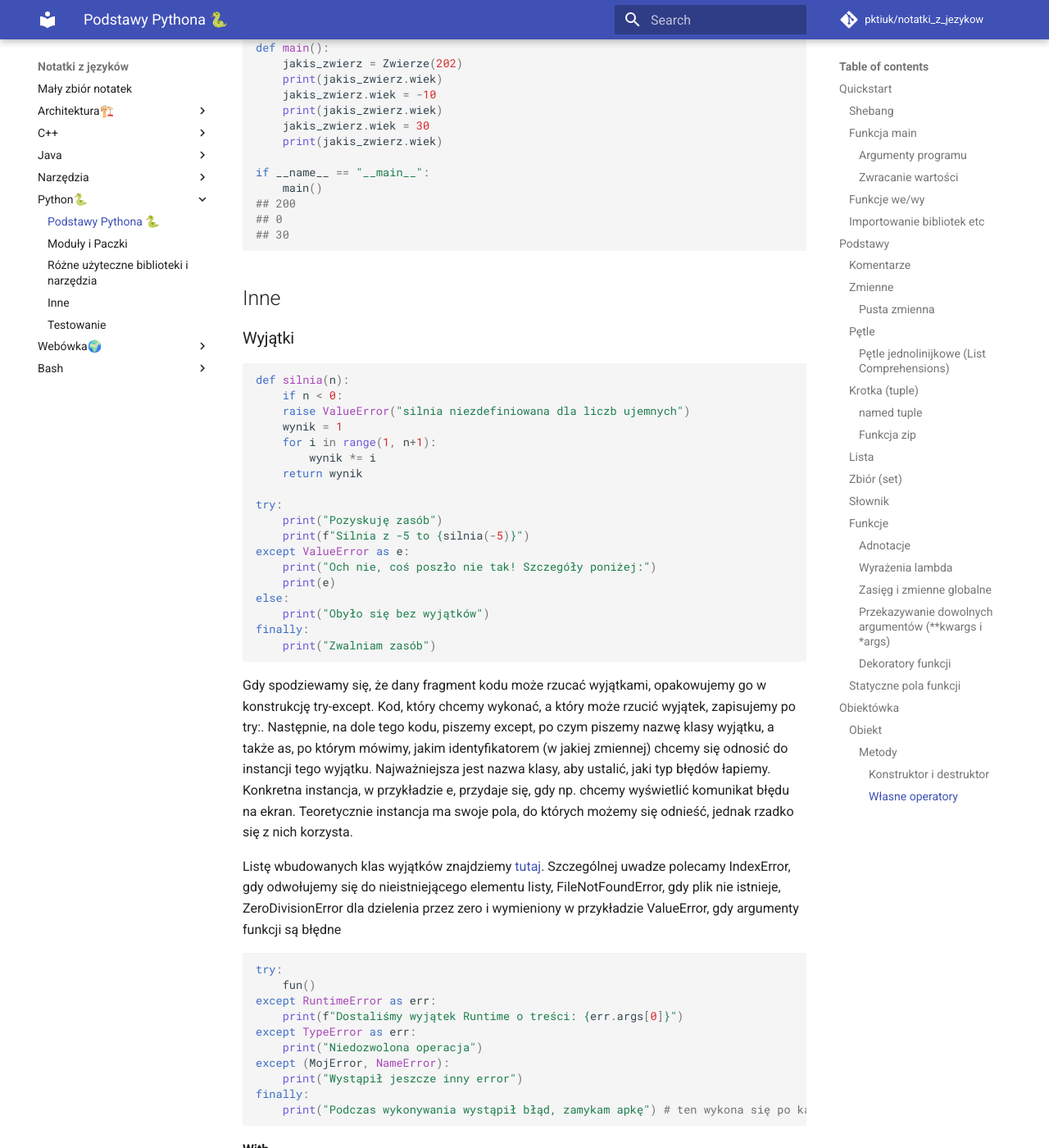
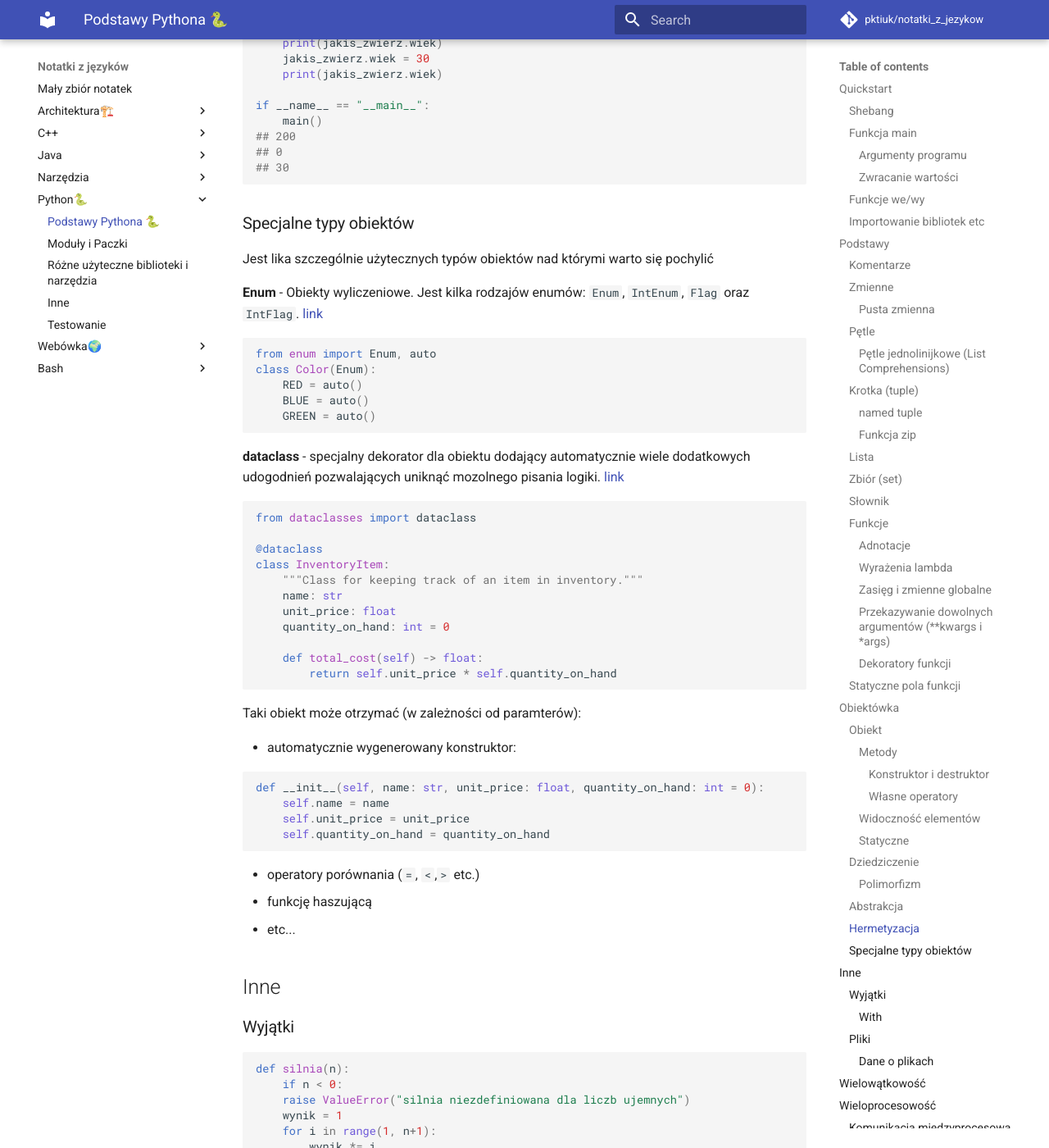
Before and after one commit to pktiuk/notatki_z_jezykow, an MkDocs documentation site: the page built from docs/Python🐍/1_ogolne_notatki.md, in a window 1280 px wide and 1400 px high, scrolled down 21026 px. Shown: the whole window at 82% size. Built offline with MkDocs 1.6.1 and Material for MkDocs 9.7.7, drawn with Linux system fonts in a browser that asks for light colours; comment, search, counter and statistics services are not loaded.

Commit message:
Aktualizacja pythona

````diff
--- a/docs/Python🐍/1_ogolne_notatki.md
+++ b/docs/Python🐍/1_ogolne_notatki.md
@@ -820,7 +820,7 @@ class C:
 | `[]`     | `__delitem__(self.index)`      |                                                                                  |
 
 [Pełniejsza lista operatorów](https://docs.python.org/3/library/operator.html)
-#TODO popraw i rozbuduj
+TODO popraw i rozbuduj
 
 #### Widoczność elementów
 
@@ -1014,6 +1014,51 @@ if __name__ == "__main__":
 ## 0
 ## 30
 ```
+
+### Specjalne typy obiektów
+
+Jest lika szczególnie użytecznych typów obiektów nad którymi warto się pochylić
+
+**Enum** - Obiekty wyliczeniowe. Jest kilka rodzajów enumów: `Enum`, `IntEnum`, `Flag` oraz `IntFlag`. [link](https://docs.python.org/3/library/enum.html)
+
+```python
+from enum import Enum, auto
+class Color(Enum):
+    RED = auto()
+    BLUE = auto()
+    GREEN = auto()
+```
+
+**dataclass** - specjalny dekorator dla obiektu dodający automatycznie wiele dodatkowych udogodnień pozwalających uniknąć mozolnego pisania logiki. [link](https://docs.python.org/3/library/dataclasses.html)
+
+```python
+from dataclasses import dataclass
+
+@dataclass
+class InventoryItem:
+    """Class for keeping track of an item in inventory."""
+    name: str
+    unit_price: float
+    quantity_on_hand: int = 0
+
+    def total_cost(self) -> float:
+        return self.unit_price * self.quantity_on_hand
+```
+
+Taki obiekt może otrzymać (w zależności od paramterów):
+
+- automatycznie wygenerowany konstruktor:
+
+```python
+def __init__(self, name: str, unit_price: float, quantity_on_hand: int = 0):
+    self.name = name
+    self.unit_price = unit_price
+    self.quantity_on_hand = quantity_on_hand
+```
+
+- operatory porównania (`=`, `<`,`>` etc.)
+- funkcję haszującą
+- etc...
 
 ## Inne
 
````
